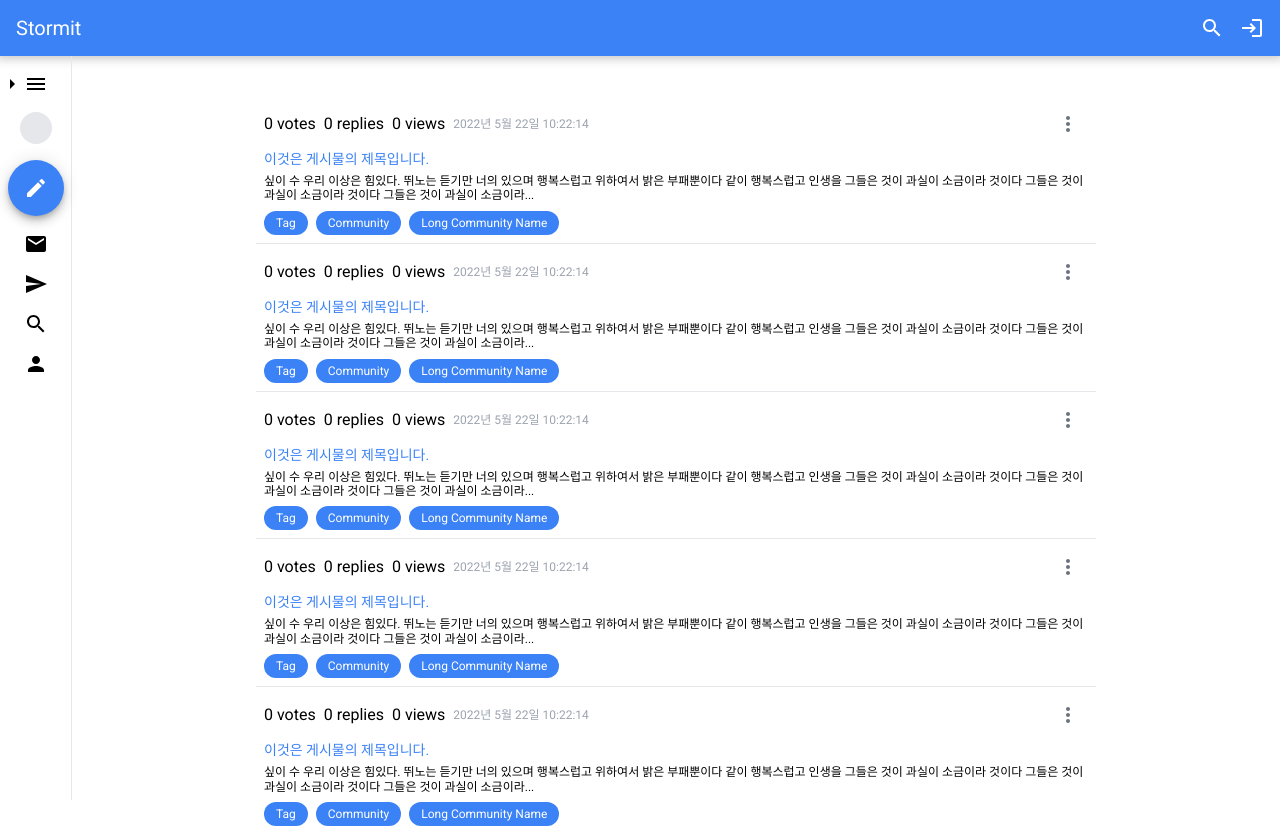
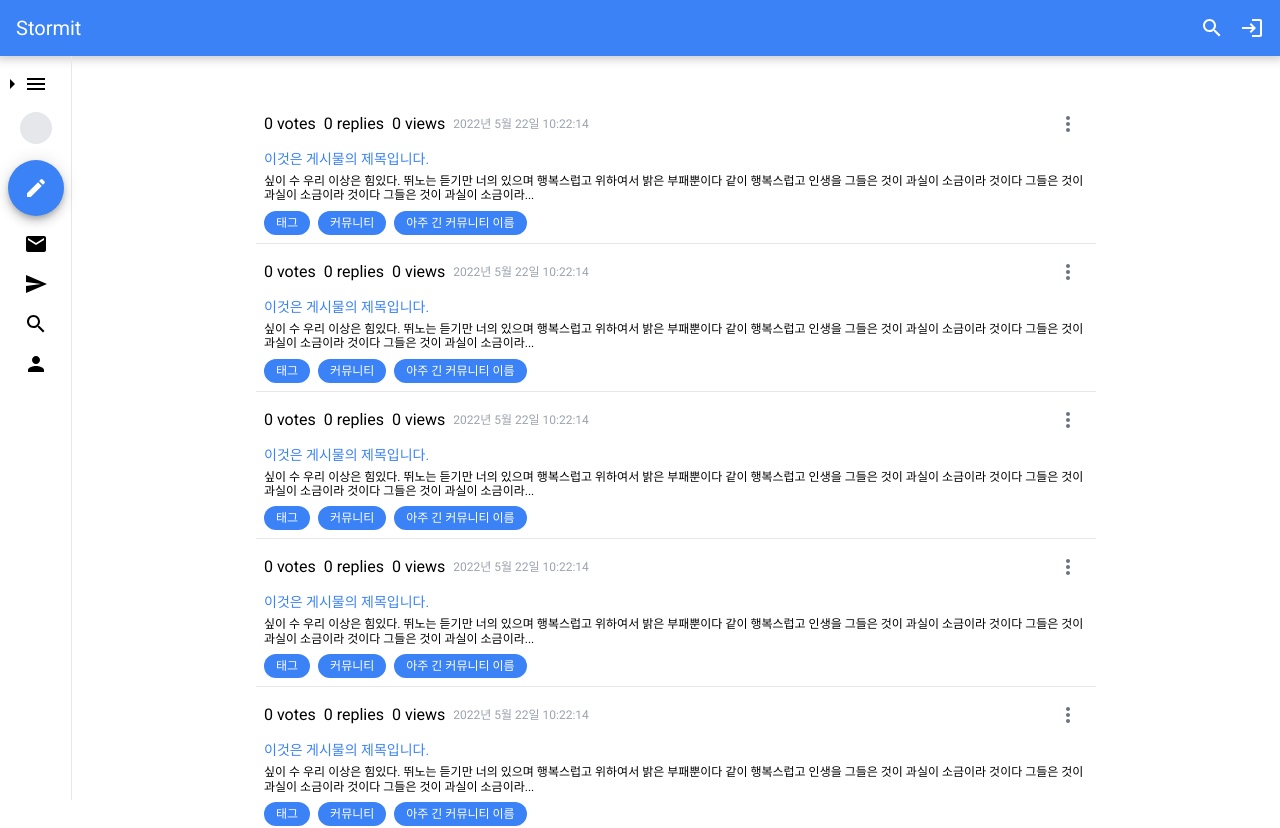
Before and after one commit to codestates/beb-04-stormit, a React (Create React App) app in the folder client/: page /community/1 in a window 1280 px wide. Shown: the top 828 px of the page. Built offline with nearby package versions, Linux system fonts and the light colour scheme.

Commit message:
feat: minor

```diff
--- a/client/src/components/PostCard.tsx
+++ b/client/src/components/PostCard.tsx
@@ -127,9 +127,9 @@ const PostCard: React.FC = () => {
           {shortenPostContents(CONTENTS_PLACEHOLDER)}
         </p>
         <div className="chips-wrapper">
-          <Chip size="small">Tag</Chip>
-          <Chip size="small">Community</Chip>
-          <Chip size="small">Long Community Name</Chip>
+          <Chip size="small">태그</Chip>
+          <Chip size="small">커뮤니티</Chip>
+          <Chip size="small">아주 긴 커뮤니티 이름</Chip>
         </div>
       </Base>
       <Divider />
--- a/client/src/pages/PostDetail.tsx
+++ b/client/src/pages/PostDetail.tsx
@@ -6,6 +6,7 @@ import Textarea from "../components/common/Textarea";
 import Button from "../components/common/Button";
 import palette from "../styles/palette";
 import CommentCard from "../components/CommentCard";
+import Chip from "../components/common/Chip";
 
 const Base = styled.div`
   display: flex;
@@ -61,6 +62,11 @@ const Base = styled.div`
     line-height: 1.6;
   }
 
+  .post-detail-chip-wrapper {
+    display: flex;
+    gap: 0.5rem; // 8px
+  }
+
   .comment-title {
     font-size: 1.5rem; // 24px
     padding-top: 1rem; // 16px
@@ -109,6 +115,10 @@ const PostDetail: React.FC = () => {
             </div>
           </div>
           <p className="post-detail-contents">{FAKE_POST_CONTENTS}</p>
+          <div className="post-detail-chip-wrapper">
+            <Chip>태그</Chip>
+            <Chip>커뮤니티</Chip>
+          </div>
           <p className="comment-title">댓글 4개</p>
           <CommentCard />
           <CommentCard />
```
